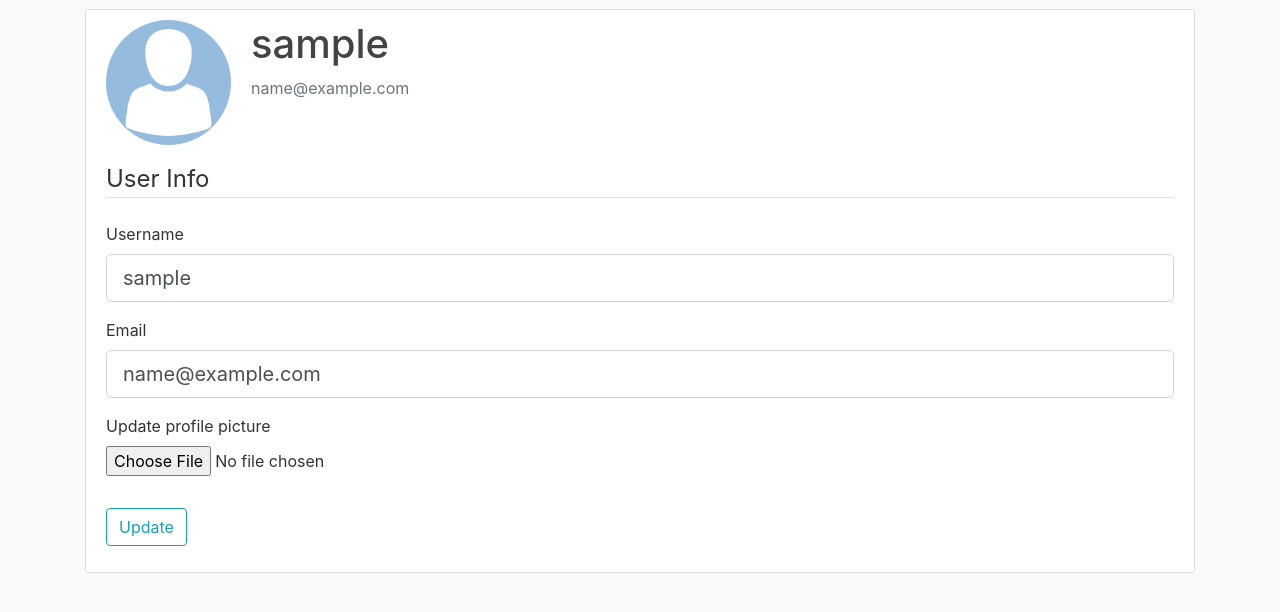
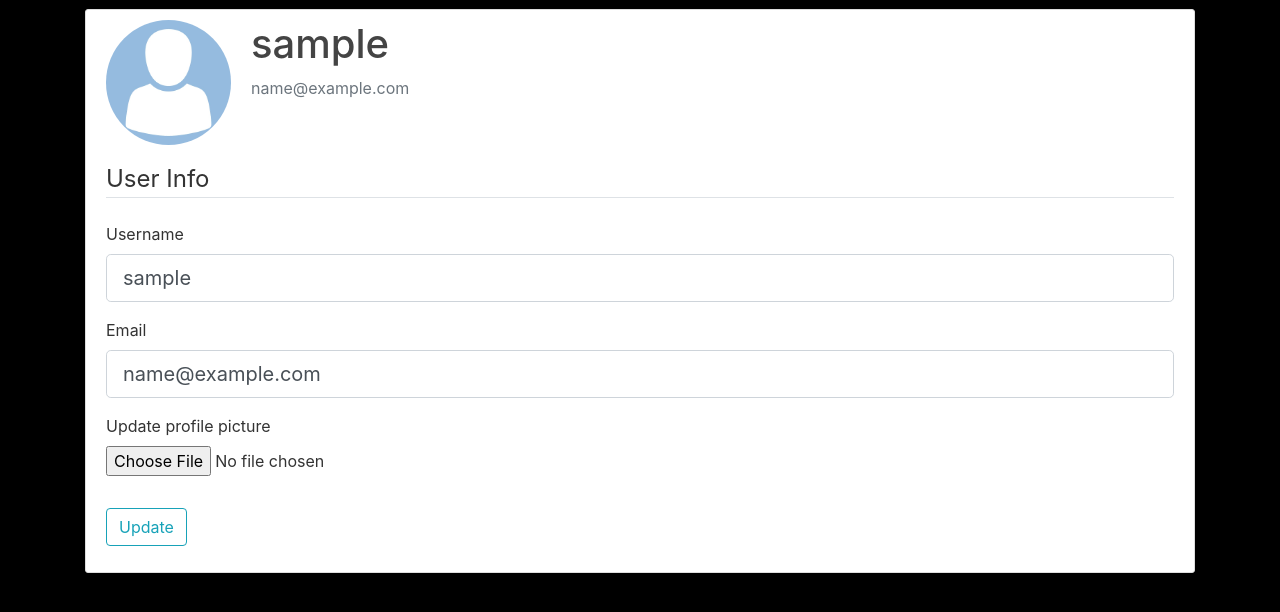
Before and after one commit to Patrick322/bloggpost-2, a Flask app: page /account in a window 1280 px wide. Shown: the part 71-683 px from the top of the page. Run offline with Flask 2, Linux system fonts and the light colour scheme; the visitor is signed in with stand-in values (Sample User, id 1); data comes from the database, SQL or seed files in the repository; some libraries are stand-ins or nearby versions; some web fonts are replaced.

Commit message:
modified the application

```diff
--- a/app/static/main.css
+++ b/app/static/main.css
@@ -1,6 +1,6 @@
 @import url('https://fonts.googleapis.com/css?family=Fredoka+One|Lobster|Saira+Stencil+One&display=swap');
 body {
-  background: #fafafa;
+  background:black;
   color: #333333;
   margin-top: 5rem;
 }
```
